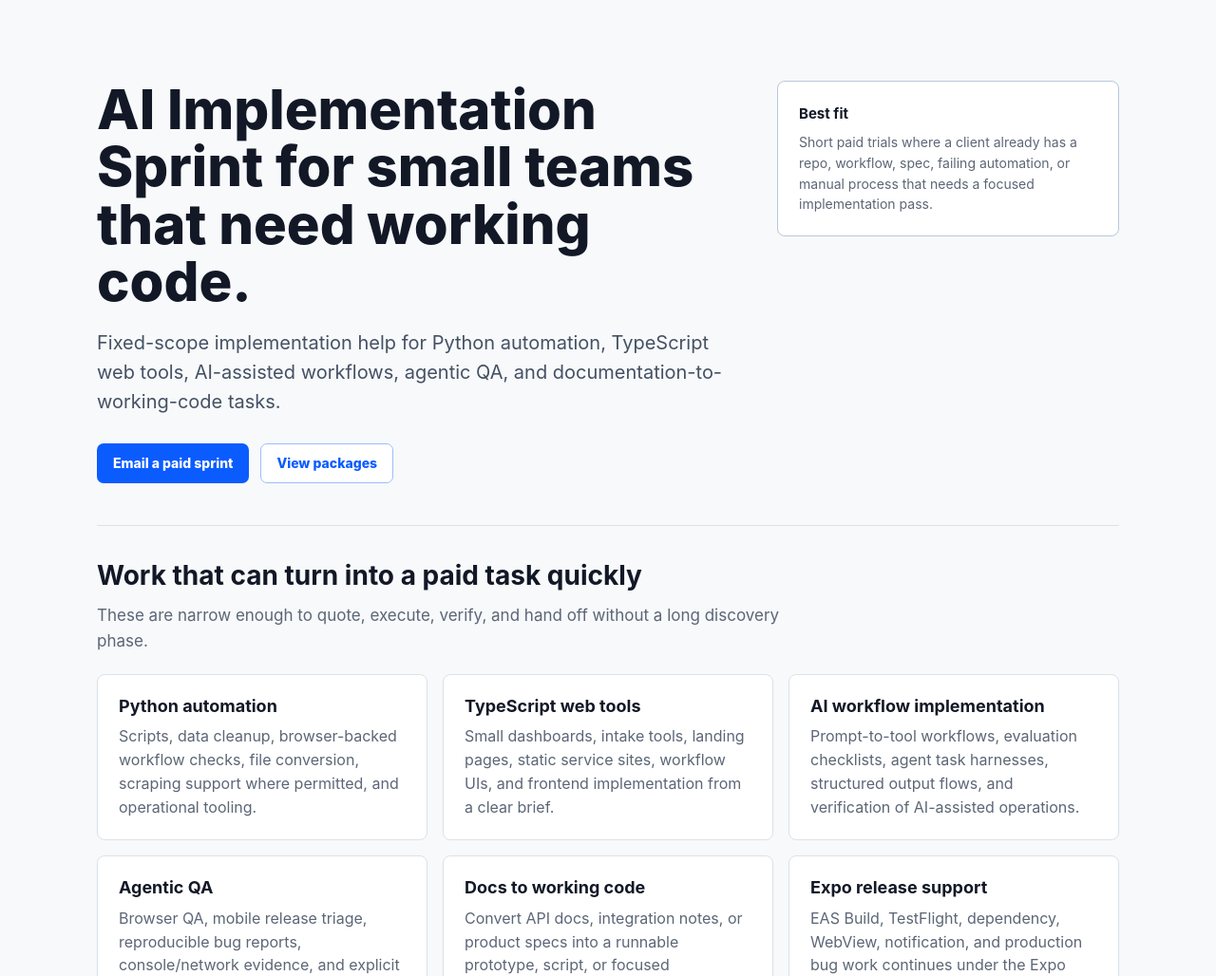
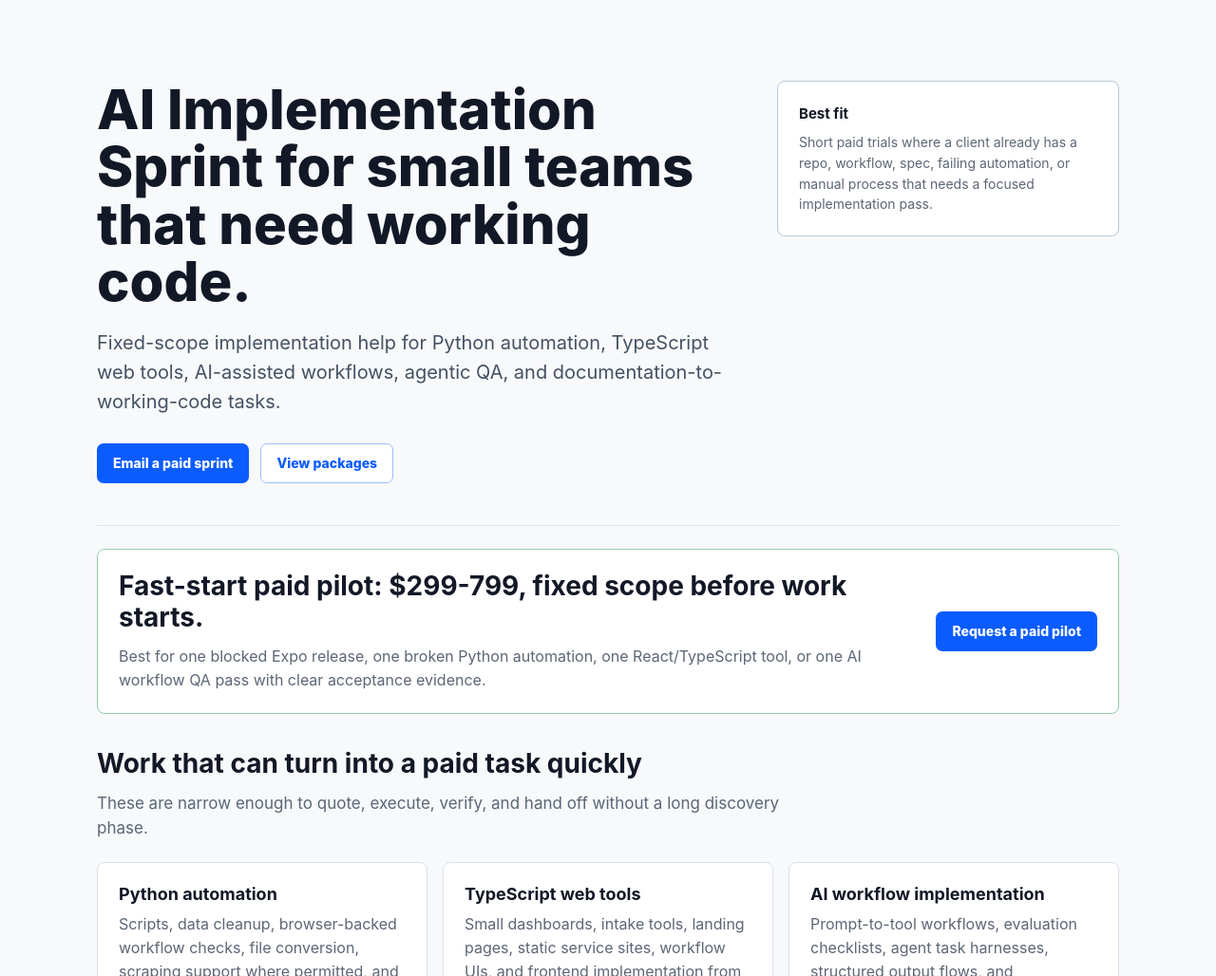
Before and after one commit to badabadabing/expo-release-rescue, a plain HTML site: page ai-implementation-sprint.html in a window 1280 px wide. Shown: the part 72-1100 px from the top of the page at 95% size. Drawn offline with Linux system fonts and the light colour scheme.

Commit message:
Add fast-start paid pilot CTA

```diff
--- a/ai-implementation-sprint.html
+++ b/ai-implementation-sprint.html
@@ -239,6 +239,23 @@
         font-size: 14px;
       }
 
+      .pilot-strip {
+        display: grid;
+        grid-template-columns: minmax(0, 1fr) auto;
+        align-items: center;
+        gap: 20px;
+        margin-top: 24px;
+        border: 1px solid #91d2aa;
+        border-radius: var(--radius);
+        background: #ffffff;
+        padding: 22px;
+      }
+
+      .pilot-strip p {
+        margin: 6px 0 0;
+        color: var(--muted);
+      }
+
       section {
         padding: 36px 0;
         border-bottom: 1px solid var(--line);
@@ -402,6 +419,7 @@
         }
 
         .hero,
+        .pilot-strip,
         .grid,
         .grid.two,
         .steps {
@@ -430,6 +448,10 @@
 
         .hero-actions {
           flex-direction: column;
+        }
+
+        .pilot-strip {
+          align-items: stretch;
         }
 
         .button {
@@ -477,6 +499,14 @@
           <strong>Best fit</strong>
           <p>Short paid trials where a client already has a repo, workflow, spec, failing automation, or manual process that needs a focused implementation pass.</p>
         </aside>
+      </section>
+
+      <section class="pilot-strip" aria-label="Fast-start paid pilot">
+        <div>
+          <h2>Fast-start paid pilot: $299-799, fixed scope before work starts.</h2>
+          <p>Best for one blocked Expo release, one broken Python automation, one React/TypeScript tool, or one AI workflow QA pass with clear acceptance evidence.</p>
+        </div>
+        <a class="button" href="mailto:badabadabing@live.com?subject=Fast-start%20paid%20pilot%20%24299-%24799&body=Paid%20pilot%20target%3A%0ARepo%20or%20artifact%3A%0ACurrent%20blocker%3A%0ADesired%20output%3A%0ADeadline%3A%0ABudget%20range%3A%0A">Request a paid pilot</a>
       </section>
 
       <section aria-labelledby="fit-title">
```
